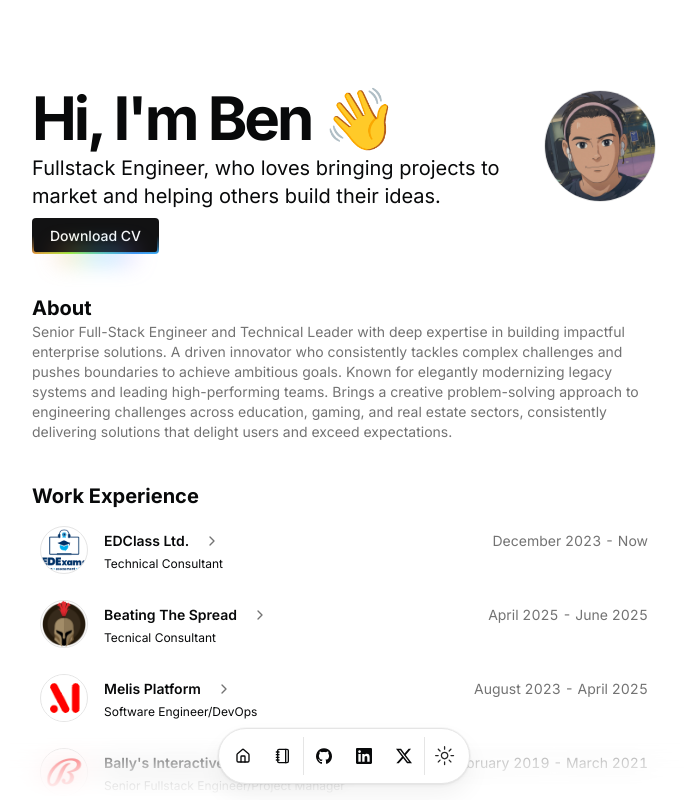
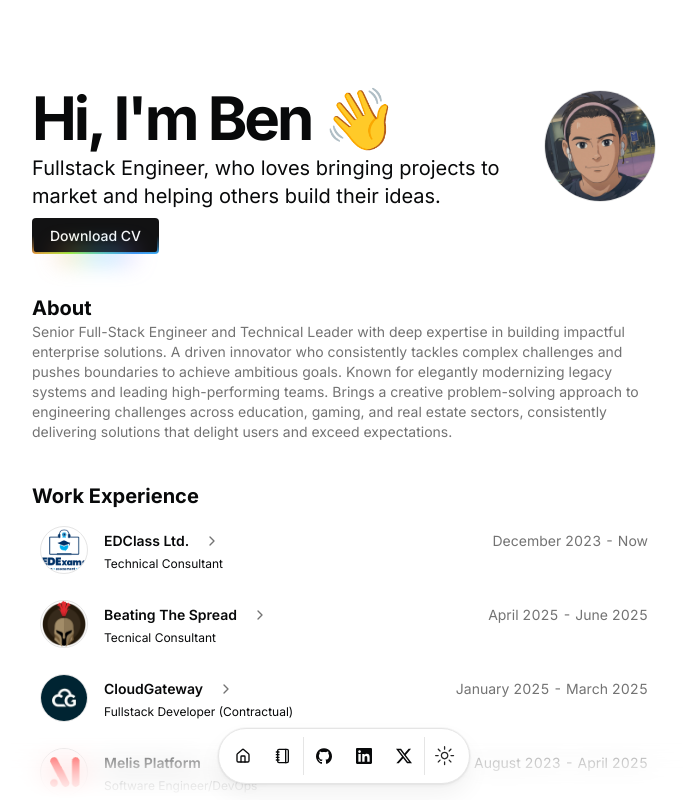
Before and after one commit to benborla/portfolio, a Next.js app: page / in a window 1280 px wide. Shown: the top 800 px of the page, without its empty margins (296-983 px from the left). Built offline with nearby package versions, Linux system fonts and the light colour scheme.

Commit message:
added new exp

```diff
--- a/src/data/resume.tsx
+++ b/src/data/resume.tsx
@@ -106,6 +106,18 @@ export const DATA = {
       end: "June 2025",
       description:
         "Converted a legacy polling system into a WebSocket-based real-time service, improving user retention, ensuring reliable data delivery, and reducing maintenance costs by offloading complex logic to a dedicated microservice.",
+    },
+    {
+      company: "CloudGateway",
+      href: "https://www.cloudgateway.co.uk/",
+      badges: [],
+      location: "Remote",
+      title: "Fullstack Developer (Contractual)",
+      logoUrl: "/cgw.jpeg",
+      start: "January 2025",
+      end: "March 2025",
+      description:
+        "Revamped the entire platform with a fresh UI based on the provided Figma design, building a scalable library of reusable components now powering every page. Integrated Storyblok to enable Content Managers to launch new pages instantly with the latest designs. Introduced Storybook to streamline component development and testing, and implemented a staging preview mode for seamless UAT prior to publishing.",
     },
     {
       company: "Melis Platform",
```
Also changed, not shown: public/cgw.jpeg (added).
